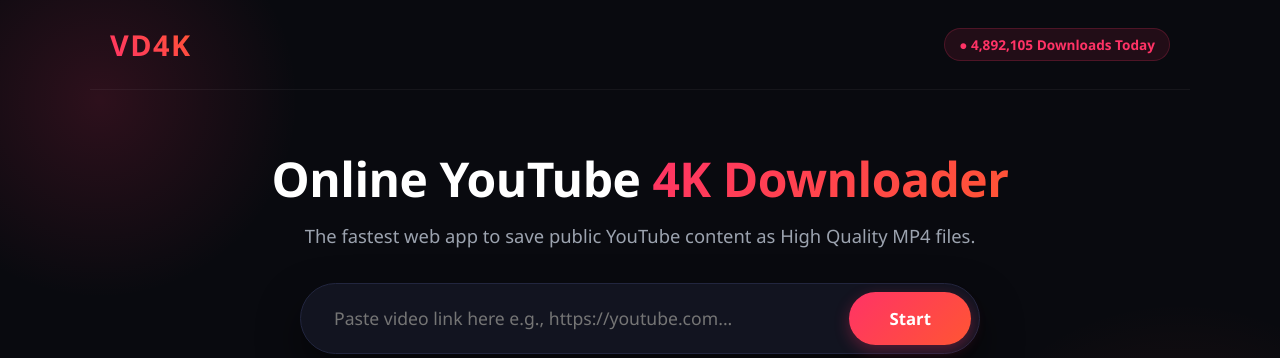
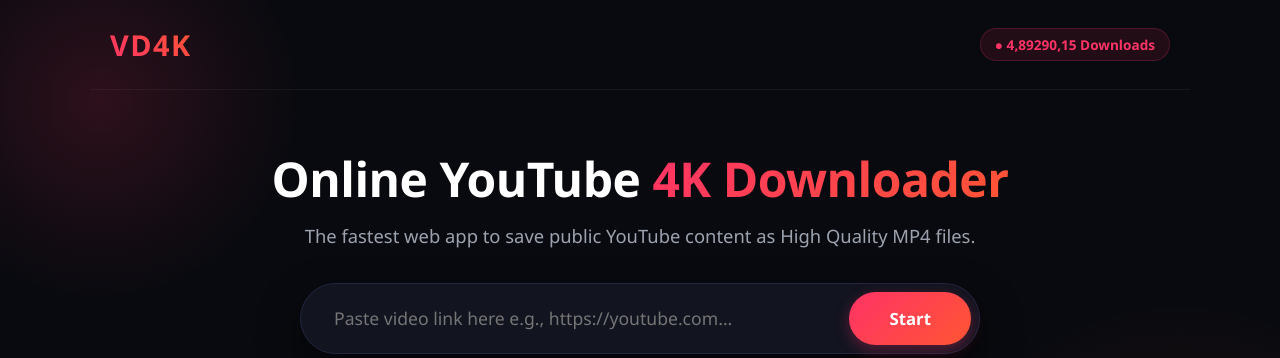
Before and after one commit to chamartarunn-jpg/Yt-vedio-downloader, a Python web app: template templates/index.html in a window 1280 px wide; the page is wider, and only the part inside the window is pictured. Shown: the top 358 px of that part. Run offline with Jinja, Linux system fonts and the light colour scheme; the template is opened without the code that fills it, so the values that code supplies are empty; some libraries are stand-ins or nearby versions.

Commit message:
index.html

```diff
--- a/templates/index.html
+++ b/templates/index.html
@@ -47,7 +47,7 @@
 <body>
     <header>
         <div class="logo">VD4K</div>
-        <div class="stats-badge">● 4,892,105 Downloads Today</div>
+        <div class="stats-badge">● 4,89290,15 Downloads </div>
     </header>
     <div class="hero">
         <h1>Online YouTube <span>4K Downloader</span></h1>
@@ -55,6 +55,7 @@
         <div class="search-container">
             <input type="text" id="videoUrl" placeholder="Paste video link here e.g., https://youtube.com..." required>
             <button id="fetchBtn" onclick="fetchVideoInfo()">Start</button>
+
         </div>
         <div class="loader" id="loader"></div>
         <div id="status-msg"></div>
@@ -139,7 +140,7 @@
                 if (data.error) {
                     statusMsg.innerText = "त्रुटि: " + data.error;
                     return;
-                }
+                })
 
                 document.getElementById('vidThumb').src = data.thumbnail;
                 document.getElementById('vidTitle').innerText = data.title;
```
